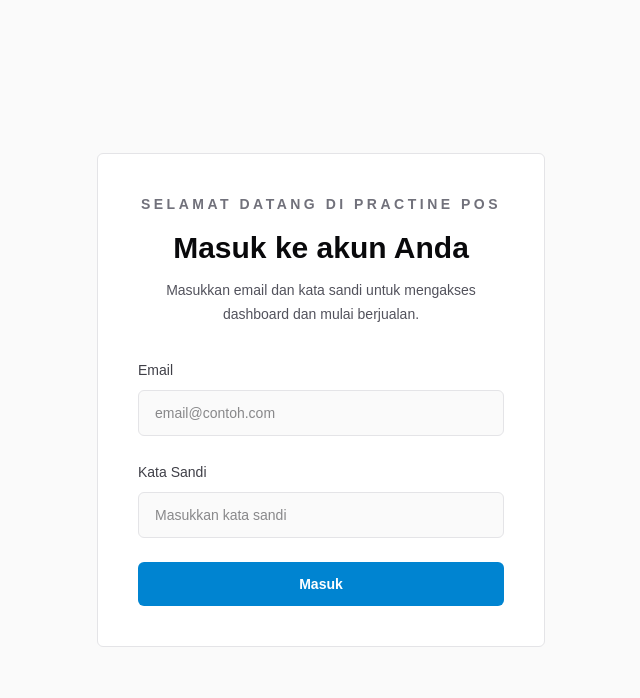
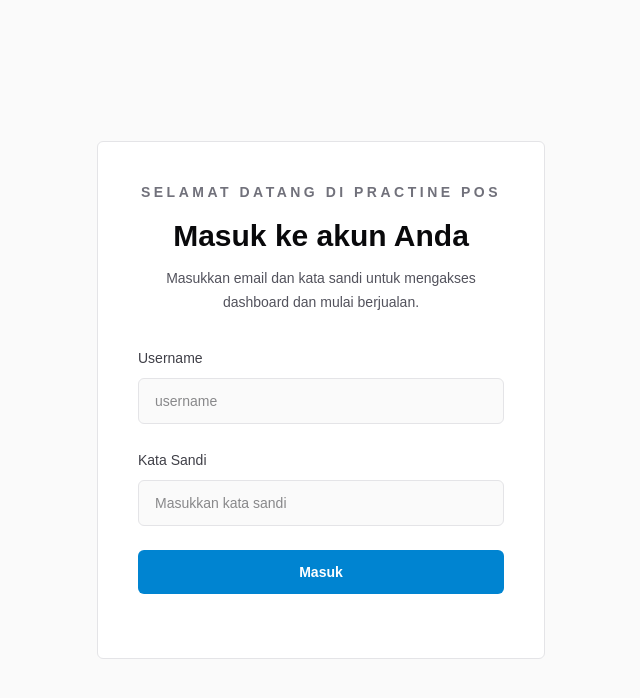
Before and after one commit to alfarorangkuti-lang/Practine-POS, a Next.js app in the folder frontend/: page / in a window 1280 px wide. Shown: the top 698 px of the page, without its empty margins (319-959 px from the left). Built offline with nearby package versions, Linux system fonts and the light colour scheme.

Commit message:
integrasi ke frontend tapi belum protected dan belum pake middleware di backend

```diff
--- a/frontend/app/page.tsx
+++ b/frontend/app/page.tsx
@@ -1,4 +1,17 @@
+'use client'
+import { login } from '@/app/services/auth'
+import { useState } from 'react';
 export default function LoginPage() {
+  const[message, setMessage] = useState("")
+  const[passwordInput, setPasswordInput] = useState("")
+  const[usernameInput, setUsernameInput] = useState("")
+  const handleLogin = async() => {
+    try {
+      await login(usernameInput, passwordInput)
+    } catch (error: any) {
+      setMessage(error.message)
+    }
+  }
   return (
     <div className="min-h-screen bg-zinc-50 px-6 py-12 dark:bg-zinc-950 flex items-center justify-center">
       <div className="mx-auto flex w-full max-w-md flex-col rounded-md border border-zinc-200 bg-white p-10 dark:border-zinc-800 dark:bg-zinc-900">
@@ -14,20 +27,22 @@
           </p>
         </div>
 
-        <form className="space-y-6">
+        <form className="space-y-6" onSubmit={(e) => {e.preventDefault(); handleLogin()}}>
           <label className="block">
-            <span className="text-sm font-medium text-zinc-700 dark:text-zinc-300">Email</span>
+            <span className="text-sm font-medium text-zinc-700 dark:text-zinc-300">Username</span>
             <input
-              type="email"
-              placeholder="email@contoh.com"
+              onChange={(e) => setUsernameInput(e.target.value)}
+              type="text"
+              placeholder="username"
               className="mt-2 w-full rounded-md border border-zinc-200 bg-zinc-50 px-4 py-3 text-sm text-zinc-900 outline-none transition focus:border-sky-500 focus:ring-2 focus:ring-sky-100 dark:border-zinc-700 dark:bg-zinc-950 dark:text-zinc-100 dark:focus:border-sky-400 dark:focus:ring-sky-500/20"
-              aria-label="Email"
+              aria-label="Username"
             />
           </label>
 
           <label className="block">
             <span className="text-sm font-medium text-zinc-700 dark:text-zinc-300">Kata Sandi</span>
             <input
+              onChange={(e) => setPasswordInput(e.target.value)}
               type="password"
               placeholder="Masukkan kata sandi"
               className="mt-2 w-full rounded-md border border-zinc-200 bg-zinc-50 px-4 py-3 text-sm text-zinc-900 outline-none transition focus:border-sky-500 focus:ring-2 focus:ring-sky-100 dark:border-zinc-700 dark:bg-zinc-950 dark:text-zinc-100 dark:focus:border-sky-400 dark:focus:ring-sky-500/20"
@@ -41,6 +56,7 @@
           >
             Masuk
           </button>
+          <p className='text-center text-red-500'>{message}</p>
         </form>
       </div>
     </div>
--- /dev/null
+++ b/frontend/app/services/auth.ts
@@ -0,0 +1,14 @@
+import {api} from "../lib/axios"
+import axios from "axios"
+
+export const login = async(username: string, password: string) => {
+    try {
+        const response = await api.post('/auth/login', {username, password})
+        localStorage.setItem("token", response.data.token)
+    } catch (error) {
+        if (axios.isAxiosError(error)) {
+            throw new Error(error.response?.data?.message)
+        }
+        throw error
+    }
+}
```
Also changed, not shown: 1 other file (tests, documents, lock files or other folders).
